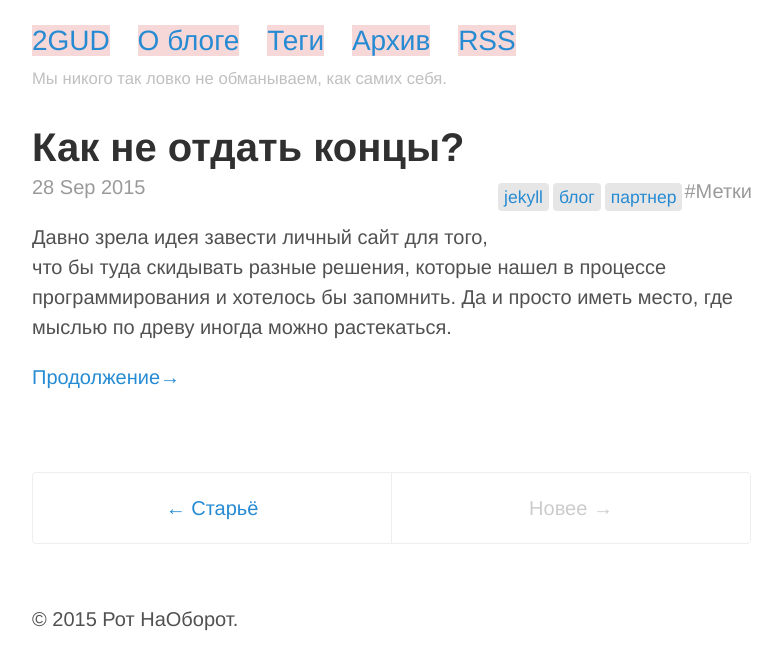
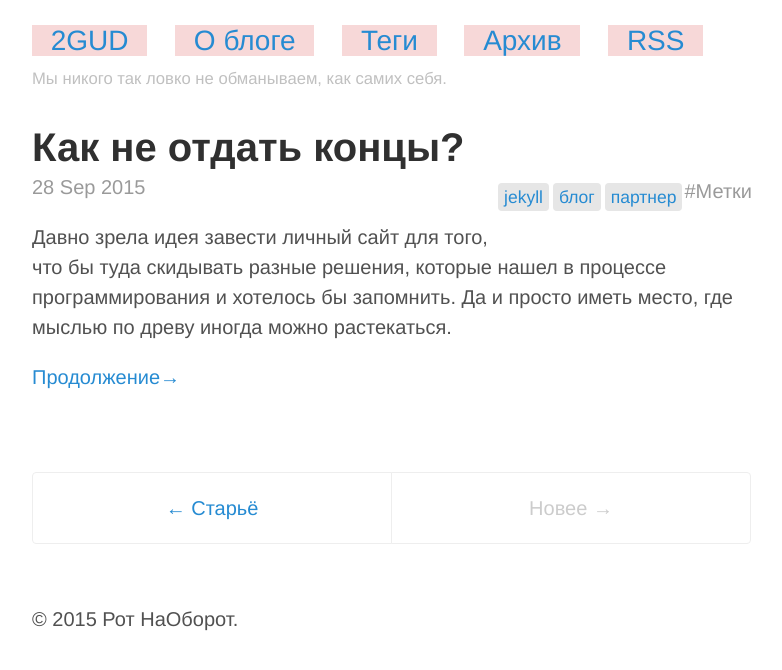
Before and after one commit to gitter-badger/2gud.github.io, a Jekyll site: the page built from index.html, in a window 1280 px wide. Shown: the top 670 px of the page, without its empty margins (248-1030 px from the left). Built offline with Jekyll 4.4.1, drawn with Linux system fonts in a browser that asks for light colours; nearby versions of some CDN libraries; the list of posts is cut into pages by our own code.

Commit message:
Added changes

```diff
--- a/public/css/st.css
+++ b/public/css/st.css
@@ -295,6 +295,7 @@ tbody tr:nth-child(odd) th {
 }
 .masthead-title a {
   font-size: 140%;
+  padding: 0 .67em;
   color: #268bd2;
   background:rgba(246,207,207,.8);
   text-decoration: none;
```
